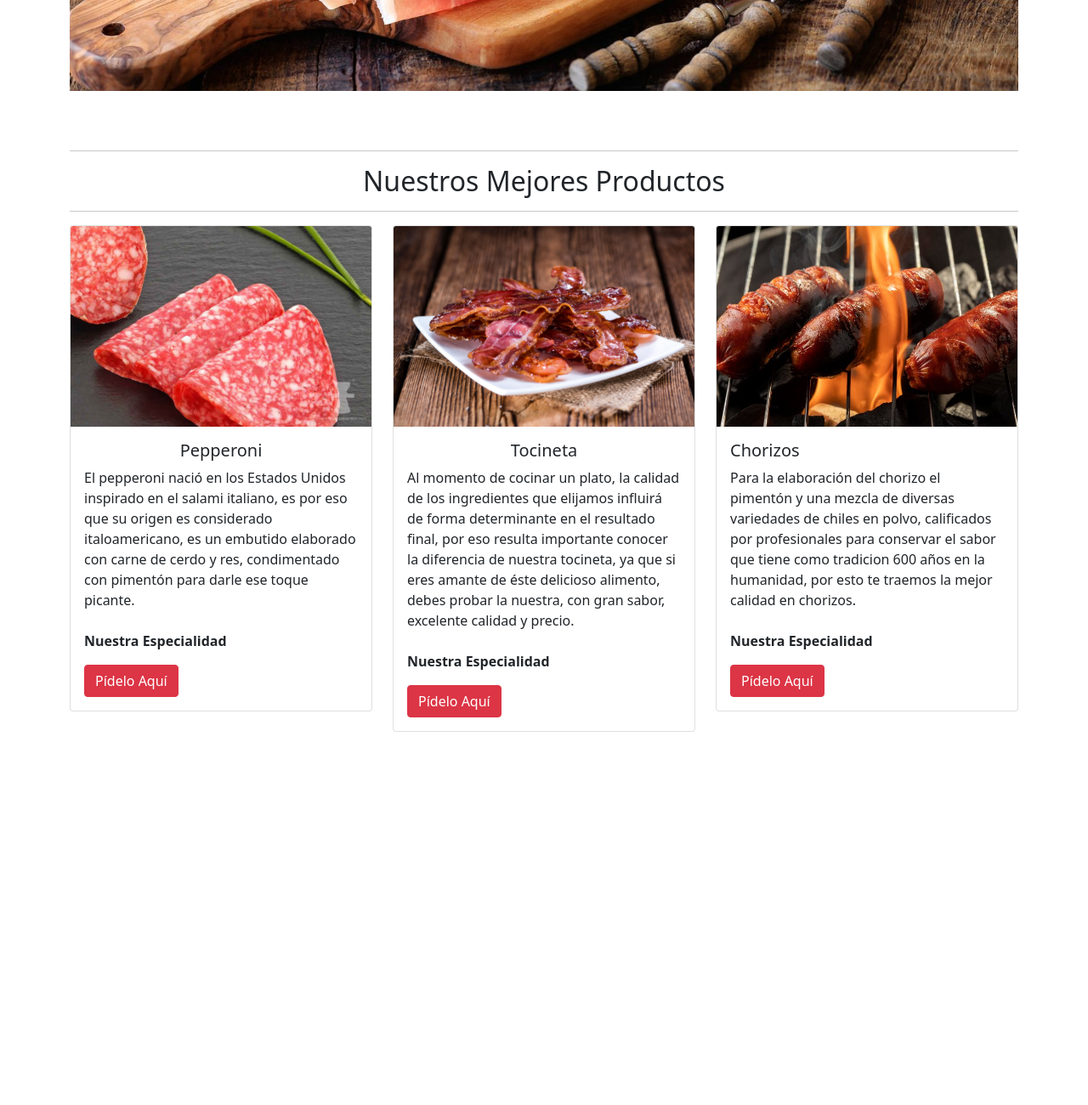
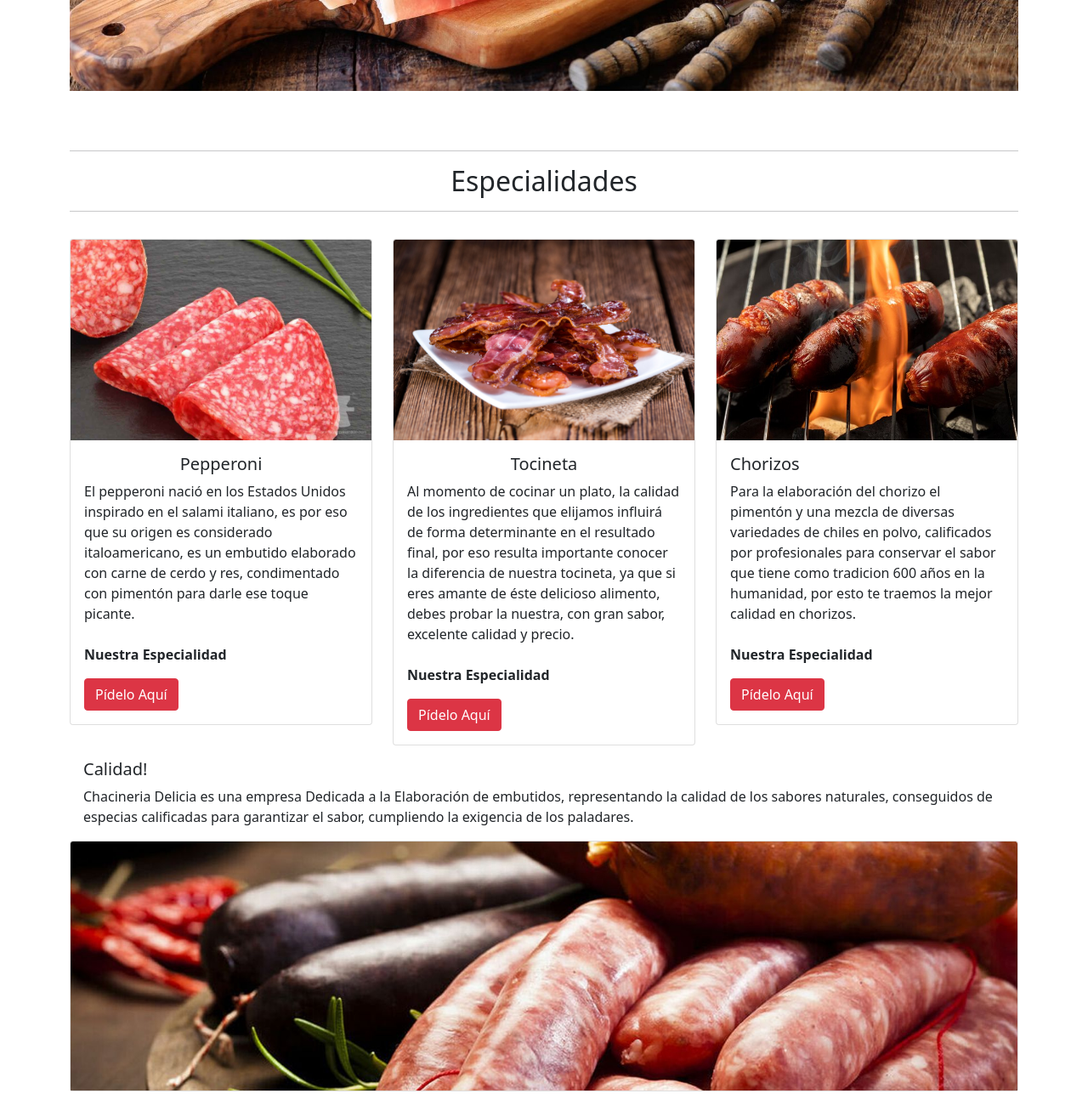
Before and after one commit to luis-a-vivas/Chacineria-Delicia, a plain HTML site: page index.html in a window 1280 px wide. Shown: the part 578-1878 px from the top of the page at 85% size. Before the commit the page ends 1439 px from the top, so only its background shows below. Drawn offline with nearby package versions, Linux system fonts and the light colour scheme.

Commit message:
se Agrega Banner

```diff
--- a/index.html
+++ b/index.html
@@ -61,12 +61,12 @@
     <div class="container-md">
       <div>
         <hr>
-        <center><h2>Nuestros Mejores Productos</h2></center>
+        <center><h2>Especialidades</h2></center>
         <hr>
       </div>
     </div>
 
-    <div class="container-lg">
+    <div class="container-lg cards">
   <div class="row">
     <div class="col-4">
       <div class="card">
@@ -101,6 +101,20 @@
   </div>
 </div>
 
+<div class="container-lg">
+  <div class="card-body">
+    <h5 class="card-title"> Calidad! </h5>
+
+    <p class="card-text banner-text" >Chacineria Delicia es una empresa Dedicada a la Elaboración de embutidos, representando la calidad de los sabores naturales, conseguidos de especias calificadas para garantizar el sabor, cumpliendo la exigencia de los paladares.
+    </p>
+  </div>
+  <div class="card mb-3 banner1" >
+    <img src="img/BannerT1.jpg" class="card-img-top" alt="...">
+
+  </div>
+
+</div>
+
     <!-- Option 1: Bootstrap Bundle with Popper -->
     <script src="https://cdn.jsdelivr.net/npm/bootstrap@5.1.3/dist/js/bootstrap.bundle.min.js" integrity="sha384-ka7Sk0Gln4gmtz2MlQnikT1wXgYsOg+OMhuP+IlRH9sENBO0LRn5q+8nbTov4+1p" crossorigin="anonymous"></script>
 
--- a/style/style.css
+++ b/style/style.css
@@ -25,3 +25,8 @@
 div .container-lg  {
   align-items: center;
 }
+
+
+.cards {
+  margin-top: 2em;
+}
```
Also changed, not shown: img/BannerT1.jpg (added), img/bannerT.jpg (added).
